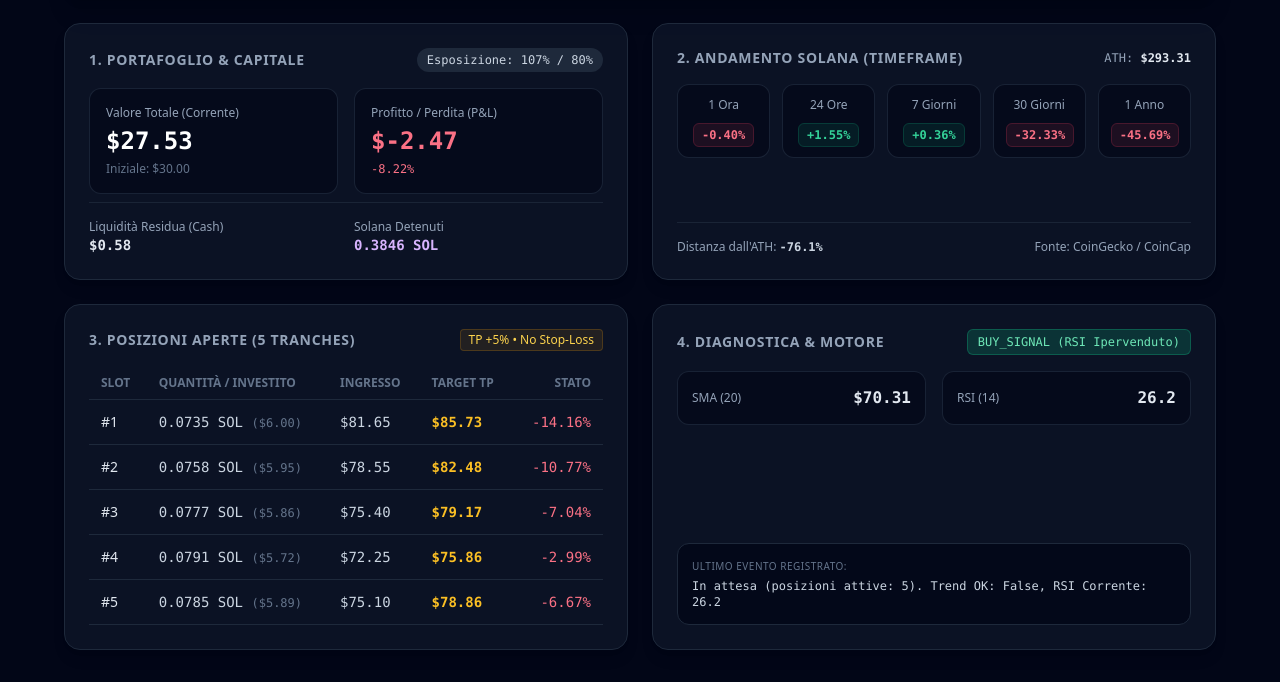
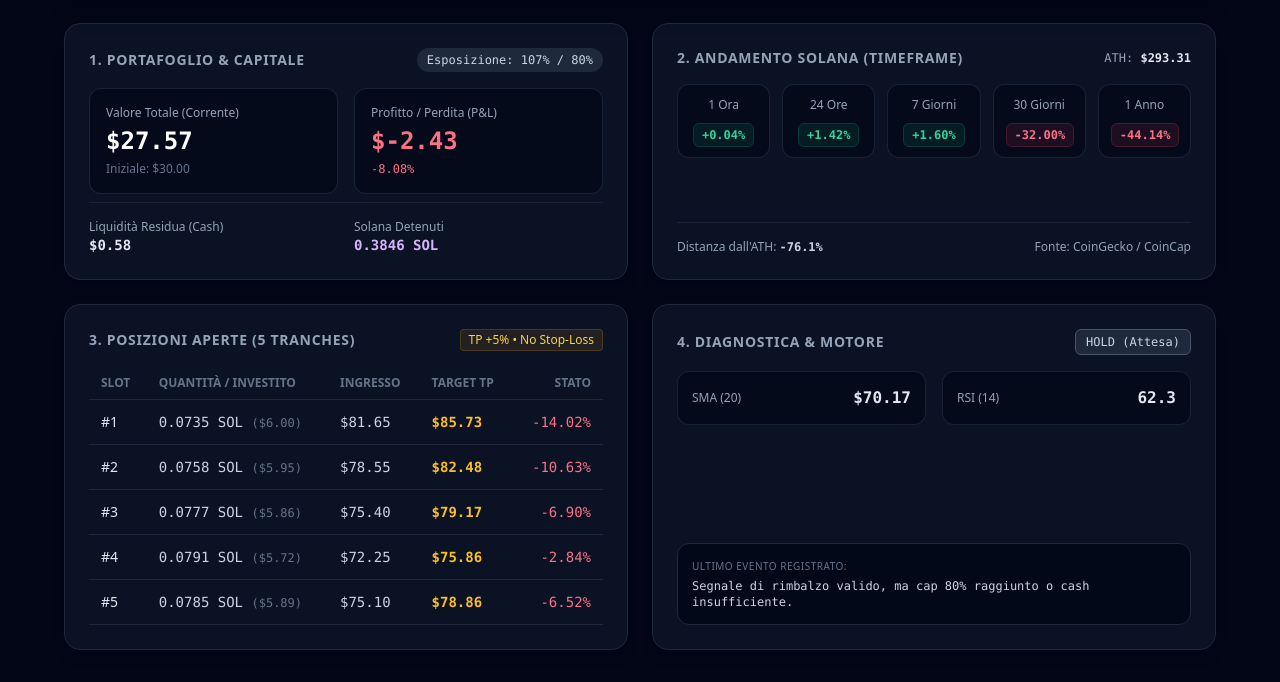
Before and after one commit to vbabb-hub/Unsolbot, a plain HTML site: page index.html in a window 1280 px wide. Shown: the part 133-815 px from the top of the page. Drawn offline with nearby package versions, Linux system fonts and the light colour scheme.

Commit message:
Update web dashboard and README [skip ci]

```diff
--- a/index.html
+++ b/index.html
@@ -20,8 +20,8 @@
                 </div>
             </div>
             <div class="mt-4 md:mt-0 text-left md:text-right">
-                <div class="text-2xl font-mono font-bold text-white">$70.09 <span class="text-xs font-sans font-normal text-slate-400">SOL/USD</span></div>
-                <div class="text-xs text-slate-500 font-mono">Aggiornato: 2026-11-21 22:38:29 UTC</div>
+                <div class="text-2xl font-mono font-bold text-white">$70.20 <span class="text-xs font-sans font-normal text-slate-400">SOL/USD</span></div>
+                <div class="text-xs text-slate-500 font-mono">Aggiornato: 2026-11-21 23:19:12 UTC</div>
             </div>
         </header>
 
@@ -38,13 +38,13 @@
                     <div class="grid grid-cols-2 gap-4 my-2">
                         <div class="bg-slate-950/60 p-4 rounded-xl border border-slate-800/80">
                             <div class="text-xs text-slate-400">Valore Totale (Corrente)</div>
-                            <div class="text-2xl font-mono font-bold text-white mt-1">$27.53</div>
+                            <div class="text-2xl font-mono font-bold text-white mt-1">$27.57</div>
                             <div class="text-xs text-slate-500 mt-1">Iniziale: $30.00</div>
                         </div>
                         <div class="bg-slate-950/60 p-4 rounded-xl border border-slate-800/80">
                             <div class="text-xs text-slate-400">Profitto / Perdita (P&L)</div>
-                            <div class="text-2xl font-mono font-bold text-rose-400 mt-1">$-2.47</div>
-                            <div class="text-xs font-mono text-rose-400 mt-1">-8.22%</div>
+                            <div class="text-2xl font-mono font-bold text-rose-400 mt-1">$-2.43</div>
+                            <div class="text-xs font-mono text-rose-400 mt-1">-8.08%</div>
                         </div>
                     </div>
                 </div>
@@ -70,23 +70,23 @@
                     <div class="grid grid-cols-3 sm:grid-cols-5 gap-3 my-4">
                         <div class="bg-slate-950/60 p-3 rounded-xl border border-slate-800/80 text-center">
                             <div class="text-xs text-slate-400 mb-2">1 Ora</div>
-                            <span class="px-2 py-1 rounded-md text-xs font-mono font-semibold border text-rose-400 bg-rose-500/10 border-rose-500/20">-0.40%</span>
+                            <span class="px-2 py-1 rounded-md text-xs font-mono font-semibold border text-emerald-400 bg-emerald-500/10 border-emerald-500/20">+0.04%</span>
                         </div>
                         <div class="bg-slate-950/60 p-3 rounded-xl border border-slate-800/80 text-center">
                             <div class="text-xs text-slate-400 mb-2">24 Ore</div>
-                            <span class="px-2 py-1 rounded-md text-xs font-mono font-semibold border text-emerald-400 bg-emerald-500/10 border-emerald-500/20">+1.55%</span>
+                            <span class="px-2 py-1 rounded-md text-xs font-mono font-semibold border text-emerald-400 bg-emerald-500/10 border-emerald-500/20">+1.42%</span>
                         </div>
                         <div class="bg-slate-950/60 p-3 rounded-xl border border-slate-800/80 text-center">
                             <div class="text-xs text-slate-400 mb-2">7 Giorni</div>
-                            <span class="px-2 py-1 rounded-md text-xs font-mono font-semibold border text-emerald-400 bg-emerald-500/10 border-emerald-500/20">+0.36%</span>
+                            <span class="px-2 py-1 rounded-md text-xs font-mono font-semibold border text-emerald-400 bg-emerald-500/10 border-emerald-500/20">+1.60%</span>
                         </div>
                         <div class="bg-slate-950/60 p-3 rounded-xl border border-slate-800/80 text-center">
                             <div class="text-xs text-slate-400 mb-2">30 Giorni</div>
-                            <span class="px-2 py-1 rounded-md text-xs font-mono font-semibold border text-rose-400 bg-rose-500/10 border-rose-500/20">-32.33%</span>
+                            <span class="px-2 py-1 rounded-md text-xs font-mono font-semibold border text-rose-400 bg-rose-500/10 border-rose-500/20">-32.00%</span>
                         </div>
                         <div class="bg-slate-950/60 p-3 rounded-xl border border-slate-800/80 text-center col-span-3 sm:col-span-1">
                             <div class="text-xs text-slate-400 mb-2">1 Anno</div>
-                            <span class="px-2 py-1 rounded-md text-xs font-mono font-semibold border text-rose-400 bg-rose-500/10 border-rose-500/20">-45.69%</span>
+                            <span class="px-2 py-1 rounded-md text-xs font-mono font-semibold border text-rose-400 bg-rose-500/10 border-rose-500/20">-44.14%</span>
                         </div>
                     </div>
                 </div>
@@ -120,35 +120,35 @@
                 <td class="py-3 px-3 font-mono text-slate-300">0.0735 SOL <span class="text-xs text-slate-500">($6.00)</span></td>
                 <td class="py-3 px-3 font-mono text-slate-300">$81.65</td>
                 <td class="py-3 px-3 font-mono text-amber-400 font-semibold">$85.73</td>
-                <td class="py-3 px-3 font-mono text-rose-400 text-right">-14.16%</td>
+                <td class="py-3 px-3 font-mono text-rose-400 text-right">-14.02%</td>
             </tr>
             <tr class="border-b border-slate-800 hover:bg-slate-800/40 transition">
                 <td class="py-3 px-3 font-medium text-slate-200">#2</td>
                 <td class="py-3 px-3 font-mono text-slate-300">0.0758 SOL <span class="text-xs text-slate-500">($5.95)</span></td>
                 <td class="py-3 px-3 font-mono text-slate-300">$78.55</td>
                 <td class="py-3 px-3 font-mono text-amber-400 font-semibold">$82.48</td>
-                <td class="py-3 px-3 font-mono text-rose-400 text-right">-10.77%</td>
+                <td class="py-3 px-3 font-mono text-rose-400 text-right">-10.63%</td>
             </tr>
             <tr class="border-b border-slate-800 hover:bg-slate-800/40 transition">
                 <td class="py-3 px-3 font-medium text-slate-200">#3</td>
                 <td class="py-3 px-3 font-mono text-slate-300">0.0777 SOL <span class="text-xs text-slate-500">($5.86)</span></td>
                 <td class="py-3 px-3 font-mono text-slate-300">$75.40</td>
                 <td class="py-3 px-3 font-mono text-amber-400 font-semibold">$79.17</td>
-                <td class="py-3 px-3 font-mono text-rose-400 text-right">-7.04%</td>
+                <td class="py-3 px-3 font-mono text-rose-400 text-right">-6.90%</td>
             </tr>
             <tr class="border-b border-slate-800 hover:bg-slate-800/40 transition">
                 <td class="py-3 px-3 font-medium text-slate-200">#4</td>
                 <td class="py-3 px-3 font-mono text-slate-300">0.0791 SOL <span class="text-xs text-slate-500">($5.72)</span></td>
                 <td class="py-3 px-3 font-mono text-slate-300">$72.25</td>
                 <td class="py-3 px-3 font-mono text-amber-400 font-semibold">$75.86</td>
-                <td class="py-3 px-3 font-mono text-rose-400 text-right">-2.99%</td>
+                <td class="py-3 px-3 font-mono text-rose-400 text-right">-2.84%</td>
             </tr>
             <tr class="border-b border-slate-800 hover:bg-slate-800/40 transition">
                 <td class="py-3 px-3 font-medium text-slate-200">#5</td>
                 <td class="py-3 px-3 font-mono text-slate-300">0.0785 SOL <span class="text-xs text-slate-500">($5.89)</span></td>
                 <td class="py-3 px-3 font-mono text-slate-300">$75.10</td>
                 <td class="py-3 px-3 font-mono text-amber-400 font-semibold">$78.86</td>
-                <td class="py-3 px-3 font-mono text-rose-400 text-right">-6.67%</td>
+                <td class="py-3 px-3 font-mono text-rose-400 text-right">-6.52%</td>
             </tr>
                         </tbody>
                     </table>
@@ -160,22 +160,22 @@
                 <div>
                     <div class="flex items-center justify-between mb-4">
                         <h2 class="text-sm font-semibold uppercase tracking-wider text-slate-400">4. Diagnostica & Motore</h2>
-                        <span class="text-xs px-2.5 py-1 rounded-md border font-mono bg-emerald-500/20 text-emerald-300 border-emerald-500/30">BUY_SIGNAL (RSI Ipervenduto)</span>
+                        <span class="text-xs px-2.5 py-1 rounded-md border font-mono bg-slate-700/50 text-slate-300 border-slate-600">HOLD (Attesa)</span>
                     </div>
                     <div class="grid grid-cols-2 gap-4 mb-4">
                         <div class="bg-slate-950/60 p-3.5 rounded-xl border border-slate-800/80 flex justify-between items-center">
                             <span class="text-xs text-slate-400">SMA (20)</span>
-                            <span class="font-mono font-semibold text-slate-200">$70.31</span>
+                            <span class="font-mono font-semibold text-slate-200">$70.17</span>
                         </div>
                         <div class="bg-slate-950/60 p-3.5 rounded-xl border border-slate-800/80 flex justify-between items-center">
                             <span class="text-xs text-slate-400">RSI (14)</span>
-                            <span class="font-mono font-semibold text-slate-200">26.2</span>
+                            <span class="font-mono font-semibold text-slate-200">62.3</span>
                         </div>
                     </div>
                 </div>
                 <div class="bg-slate-950/80 p-3.5 rounded-xl border border-slate-800 text-xs font-mono text-slate-300">
                     <span class="text-slate-500 block mb-1 uppercase font-sans text-[10px] tracking-wider">Ultimo Evento Registrato:</span>
-                    In attesa (posizioni attive: 5). Trend OK: False, RSI Corrente: 26.2
+                    Segnale di rimbalzo valido, ma cap 80% raggiunto o cash insufficiente.
                 </div>
             </section>
 
--- a/src/portfolio.json
+++ b/src/portfolio.json
@@ -33,5 +33,5 @@
             "tp": 78.855
         }
     ],
-    "prev_rsi": 26.186974280895
+    "prev_rsi": 62.304091740639734
 }
```
Also changed, not shown: 1 other file.
